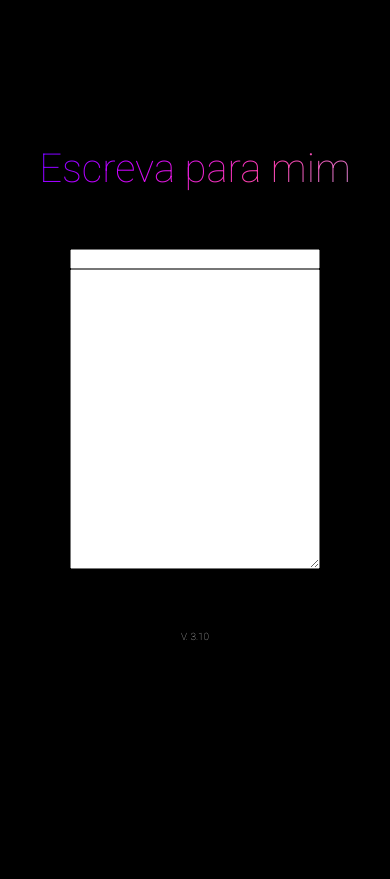
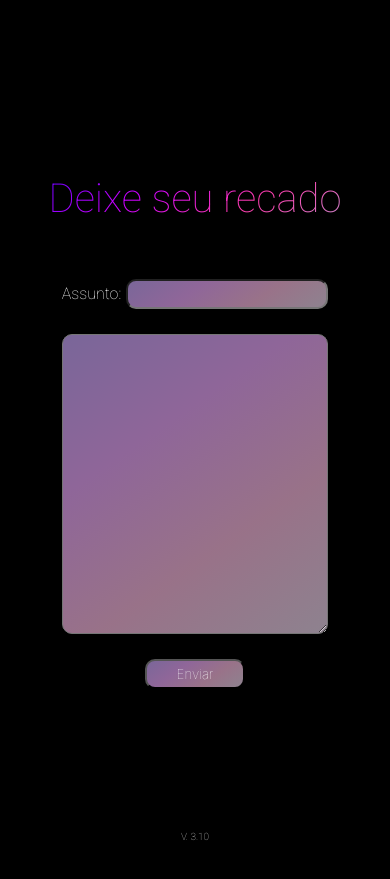
Before and after one commit to lucopdev/portifolio-react-redux, a React (Create React App) app: page / in a window 390 px wide. Shown: the part 4940-5819 px from the top of the page. Before the commit the page ends 5693 px from the top, so only its background shows below. Built offline with nearby package versions, Linux system fonts and the light colour scheme.

Commit message:
add seção de contato

```diff
--- a/src/App.js
+++ b/src/App.js
@@ -2,7 +2,6 @@ import React, { Component } from 'react';
 import AOS from 'aos';
 import BackToTopBtn from './components/backToTopBtn/BackToTopBtn';
 import Home from './components/home/Home';
-import Footer from './components/footer/Footer';
 import 'aos/dist/aos.css';
 
 class App extends Component {
@@ -13,7 +12,6 @@ class App extends Component {
     return (
       <section id="top" className="main-app">
         <Home />
-        <Footer />
         <BackToTopBtn />
       </section>
     );
--- a/src/components/backToTopBtn/backToTopBtn.css
+++ b/src/components/backToTopBtn/backToTopBtn.css
@@ -7,10 +7,10 @@
   border: 2px solid rgba(217, 245, 117, 0.226);
   border-radius: 100%;
   box-shadow: 0px 0px 13px rgba(145, 255, 0, 0.164);
-  height: 80px;
+  height: 55px;
   position: fixed;
   right: 50px;
-  width: 80px;
+  width: 55px;
   border-radius: 50%;
   background: #400040;
   box-shadow: inset 15px 15px 20px #240024,
--- a/src/components/contact/Contact.jsx
+++ b/src/components/contact/Contact.jsx
@@ -5,10 +5,16 @@ class Contact extends Component {
   render() {
     return (
       <div className="contact">
-        <h1 id="contactRef" className="contact-title">Escreva para mim</h1>
+        <h1 id="contactRef" className="contact-title">
+          Deixe seu recado
+        </h1>
         <fieldset className="contact-fieldset">
-          <input type="text" />
+          <div className="input-container">
+            <span>Assunto:</span>
+            <input type="text" />
+          </div>
           <textarea />
+          <button>Enviar</button>
         </fieldset>
       </div>
     );
--- a/src/components/contact/contact.css
+++ b/src/components/contact/contact.css
@@ -1,9 +1,8 @@
 .contact {
+  align-items: center;
   display: flex;
   flex-direction: column;
   justify-content: center;
-  align-items: center;
-  margin-bottom: 50px;
 }
 
 .contact-title {
@@ -26,25 +25,87 @@
 }
 
 .contact-fieldset {
+  align-items: center;
   display: flex;
   flex-direction: column;
+  justify-content: center;
+}
+
+.input-container {
+  align-items: center;
+  color: white;
+  display: flex;
+  justify-content: flex-end;
+  width: 100%;
+}
+
+.input-container span {
+  align-items: center;
+  flex-grow: 0.5;
+  text-align: center;
+}
+
+.input-container input {
+  flex-grow: 10;
 }
 
 .contact-fieldset input {
-  width: 400px;
+  background-color: grey;
+  border-radius: 10px;
+  height: 30px;
+
+  background-image: linear-gradient(
+    145deg,
+    rgba(98, 0, 255, 0.2),
+    rgb(204, 0, 255, 0.2),
+    rgb(253, 60, 173, 0.2),
+    rgb(199, 140, 204, 0.2)
+  );
 }
 
 .contact-fieldset textarea {
+  background-color: grey;
+  border-radius: 10px;
   height: 300px;
+  margin-top: 25px;
+  width: 450px;
+
+  background-image: linear-gradient(
+    145deg,
+    rgba(98, 0, 255, 0.2),
+    rgb(204, 0, 255, 0.2),
+    rgb(253, 60, 173, 0.2),
+    rgb(199, 140, 204, 0.2)
+  );
+}
+
+.contact-fieldset button {
+  background-color: grey;
+  color: white;
+  height: 30px;
+  margin-top: 25px;
+  width: 100px;
+  border-radius: 10px;
+  background-image: linear-gradient(
+    145deg,
+    rgba(98, 0, 255, 0.2),
+    rgb(204, 0, 255, 0.2),
+    rgb(253, 60, 173, 0.2),
+    rgb(199, 140, 204, 0.2)
+  );
 }
 
 @media (max-width: 550px) {
-  .contact-fieldset {
-    display: flex;
-    flex-direction: column;
+  .input-container span {
+    margin-right: 5px;
   }
 
-  .contact-fieldset input {
-    width: 250px;
+  .input-container input {
+    flex-grow: 1;
+    width: 100%;
+  }
+
+  .contact-fieldset textarea {
+    width: 100%;
   }
 }
--- a/src/components/home/Home.css
+++ b/src/components/home/Home.css
@@ -106,7 +106,8 @@
   flex-direction: column;
   height: 500px;
   justify-content: center;
-  margin-top: 200px;
+  margin-top: 250px;
+  margin-bottom: 150px;
   width: 100%;
 }
 
--- a/src/components/home/Home.jsx
+++ b/src/components/home/Home.jsx
@@ -6,6 +6,7 @@ import Habilities from '../habilities/Habilities';
 import Projects from '../projects/Projects';
 import './Home.css';
 import Contact from '../contact/Contact';
+import Footer from '../footer/Footer';
 
 class Home extends Component {
   render() {
@@ -34,8 +35,8 @@ class Home extends Component {
             </h1>
             <span>Portifólio</span>
             <p id="presentation-text">
-              Veja mais detalhes sobre mim, meus exercícios
-              e projetos realizados ao longo de 2023
+              Veja mais detalhes sobre mim, meus
+              exercícios e projetos realizados ao longo de 2023
               na Trybe
             </p>
           </div>
@@ -55,6 +56,9 @@ class Home extends Component {
         <div className="contact-container">
           <Contact />
         </div>
+        <div className="footer-container">
+          <Footer />
+        </div>
       </div>
     );
   }
```
